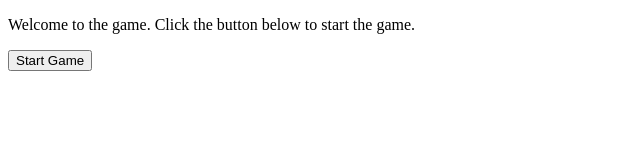
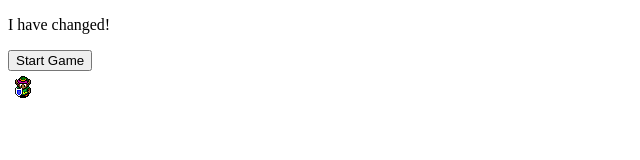
Before and after one commit to jamisonricks/jamisonricks.github.io, a plain HTML site: page index.html in a window 1280 px wide. Both pictures are taken after a click on the button "Start Game". Shown: the whole page, without its empty margins (0-640 px from the left). Drawn offline with Linux system fonts and the light colour scheme.

Commit message:
messing with some image stuff

```diff
--- a/index.html
+++ b/index.html
@@ -14,6 +14,8 @@
     <button id="game-button-1">Start Game</button>
   </div>
 
-  <script type="module" src="js/game.js"></script>
+  <img src="assets/LTTP Link.png">
+
+  <script type="module" src="js/main.js"></script>
 </body>
 </html>
--- a/js/main.js
+++ b/js/main.js
@@ -0,0 +1,7 @@
+let start_btn = document.getElementById('game-button-1');
+
+start_btn.addEventListener('click', function startGame() {
+	let text_box = document.getElementById('game-text-box')
+
+	text_box.children[0].innerHTML = 'I have changed!';
+});
```
Also changed, not shown: assets/LTTP Link.png (added).
